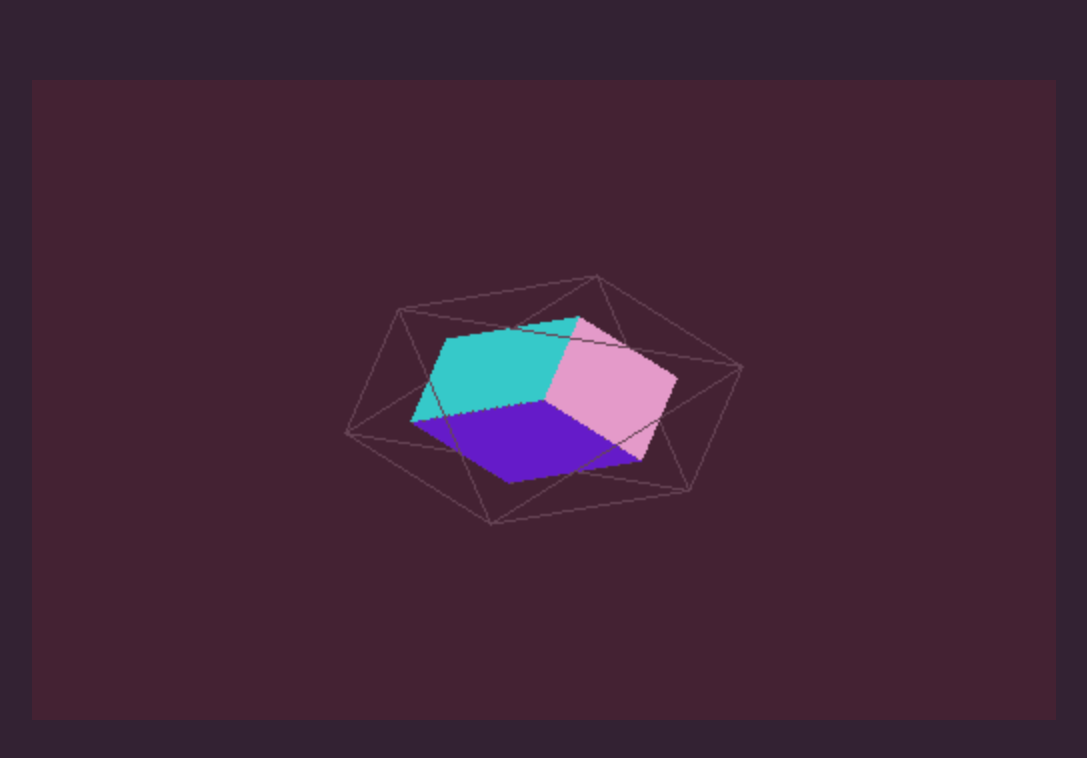
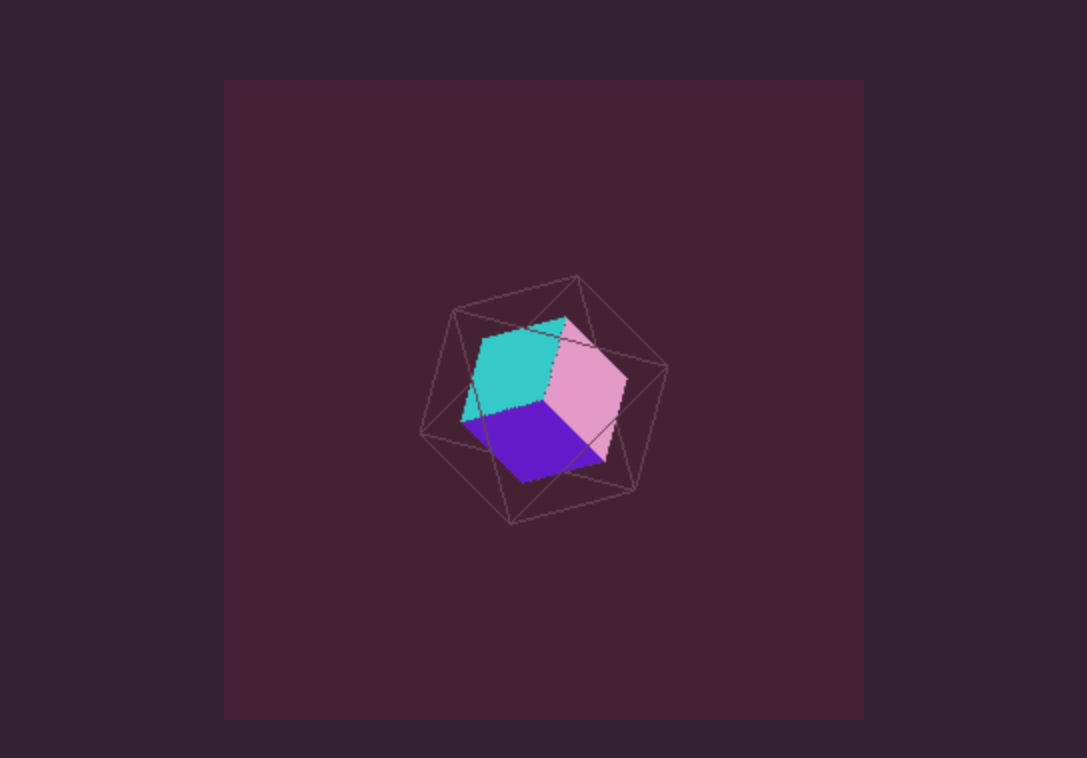
Before and after one commit to SeanWiig/polyhedra_doodad, a plain HTML site: page index.html in a window 1280 px wide. Shown: the whole page, without its empty margins (96-1183 px from the left). Drawn offline with nearby package versions, Linux system fonts and the light colour scheme.

Commit message:
Adjust display ratio

```diff
--- a/index.html
+++ b/index.html
@@ -8,7 +8,6 @@
     padding: 0;
     margin: auto;
     display: block;
-    width: 80%;
     height: 80%;
     position: absolute;
     top: 0;
@@ -38,6 +37,7 @@
 
   function main() {
     const canvas = document.querySelector('#c');
+    canvas.width = canvas.height;
     const renderer = new THREE.WebGLRenderer({canvas});
     const width = renderer.domElement.clientWidth/2;
     const height = renderer.domElement.clientHeight/2;
```
